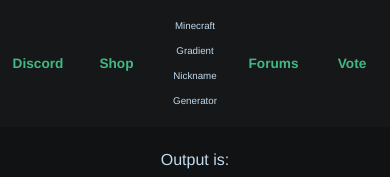
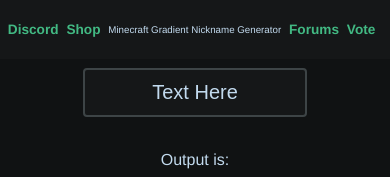
Before and after one commit to Beastman9095/GradientNickGenerator, a Vue app: page /#/ in a window 390 px wide. Shown: the top 177 px of the page. Built offline with nearby package versions, Linux system fonts and the light colour scheme.

Commit message:
Mobile view improvements

```diff
--- a/src/components/Login.vue
+++ b/src/components/Login.vue
@@ -335,16 +335,16 @@ input {
 }
 @media only screen and (max-width: 600px) {
   .container2 {
-    position: absolute;
     display: flex;
+    height: 7%;
     align-items: center;
     font-size: 2.5px;
     font-size: 2vw;
     width: 100%;
     background: #151718;
-    display: grid;
-    grid-template-columns: repeat(5, 5fr);
-    gap: 2.5px;
+    padding-right: 2%;
+    padding-left: 2%;
+    gap: 2%;
   }
   .input {
     padding-top: 30px;
@@ -359,7 +359,6 @@ input {
     font-size: 20px;
   }
   .container2 h1 {
-    font-size: 3px;
     font-size: 2.5vw;
     resize: both;
   }
```
